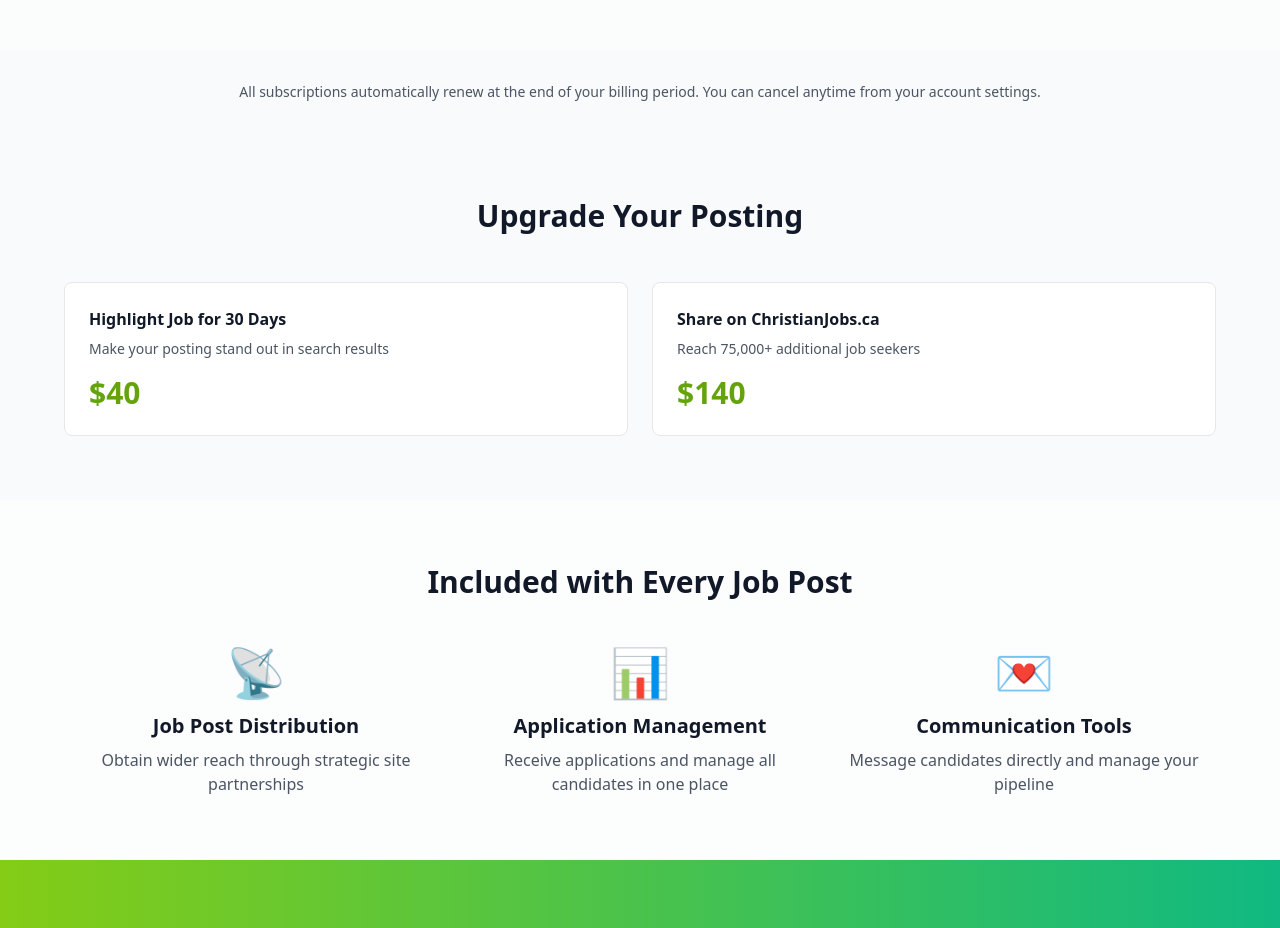
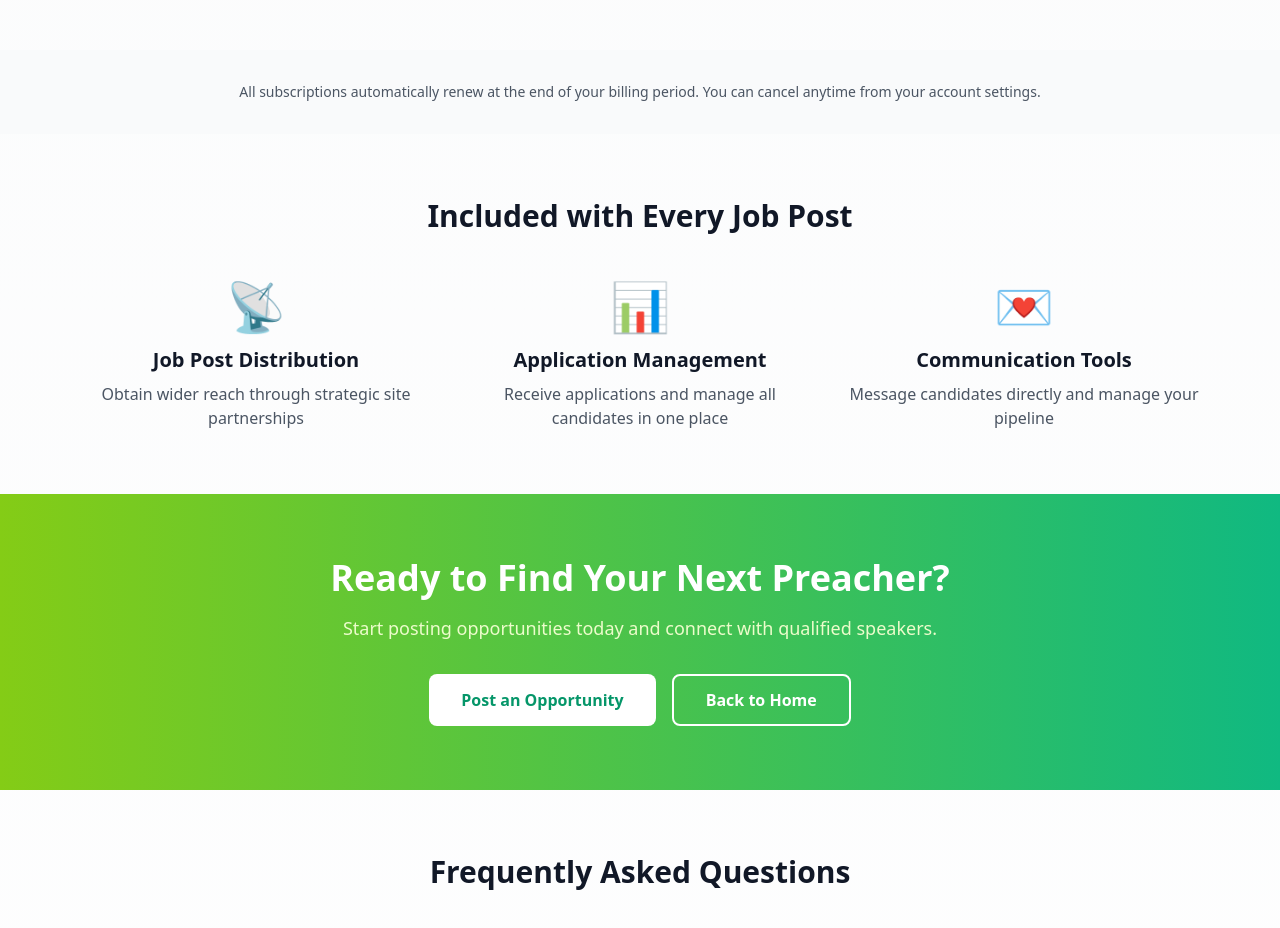
Before and after one commit to cathamaoui/Proclaim-Canada, a Next.js app: page /listings/pricing in a window 1280 px wide. Shown: the part 1440-2368 px from the top of the page. Built offline with nearby package versions, Linux system fonts and the light colour scheme; no server answers.

Commit message:
Remove "Upgrade Your Posting" add-ons section from pricing page

```diff
--- a/app/listings/pricing/page.tsx
+++ b/app/listings/pricing/page.tsx
@@ -95,19 +95,6 @@ const PRICING_PLANS = [
         incentive: '✓ Includes 1 Month Browse Preachers Access',
       },
     ],
-  },
-]
-
-const ADD_ONS = [
-  {
-    title: 'Highlight Job for 30 Days',
-    price: '$40',
-    description: 'Make your posting stand out in search results',
-  },
-  {
-    title: 'Share on ChristianJobs.ca',
-    price: '$140',
-    description: 'Reach 75,000+ additional job seekers',
   },
 ]
 
@@ -264,33 +251,6 @@ export default function PricingPage() {
         </div>
       </div>
 
-      {/* Add-ons Section */}
-      <div className="bg-gray-50 py-16 px-4">
-        <div className="max-w-6xl mx-auto">
-          <h2 className="text-3xl font-bold text-gray-900 mb-12 text-center">
-            Upgrade Your Posting
-          </h2>
-          <div className="grid md:grid-cols-2 gap-6">
-            {ADD_ONS.map((addon, idx) => (
-              <div
-                key={idx}
-                className="bg-white border border-gray-200 rounded-lg p-6 flex flex-col justify-between hover:shadow-md transition"
-              >
-                <div>
-                  <h3 className="font-bold text-gray-900 mb-2">{addon.title}</h3>
-                  <p className="text-gray-600 text-sm">{addon.description}</p>
-                </div>
-                <div className="mt-4">
-                  <span className="text-3xl font-bold text-lime-600">
-                    {addon.price}
-                  </span>
-                </div>
-              </div>
-            ))}
-          </div>
-        </div>
-      </div>
-
       {/* Features Section */}
       <div className="max-w-6xl mx-auto px-4 py-16">
         <h2 className="text-3xl font-bold text-gray-900 mb-12 text-center">
```
